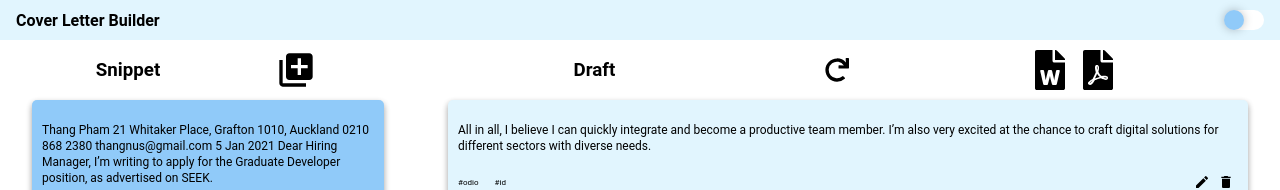
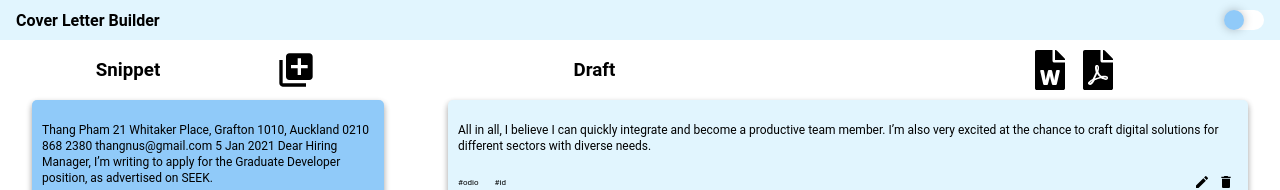
Before and after one commit to thangpham7793/resume-builder, a React (Create React App) app: page / in a window 1280 px wide. Shown: the top 190 px of the page. Built offline with nearby package versions, Linux system fonts and the light colour scheme.

Commit message:
Refactor icon props

```diff
--- a/src/containers/Board.tsx
+++ b/src/containers/Board.tsx
@@ -97,7 +97,6 @@ export const Board = () => {
   const { toggleTheme, theme } = useTheme();
   const convertIconsProps = [
     {
-      key: faker.random.uuid(),
       icon: (
         <ToggleableIcon
           Icon={({ fontSize, color }) => (
@@ -107,10 +106,8 @@ export const Board = () => {
         />
       ),
       onClick: () => convertToDoc(draft),
-      isDisabled: draft.length === 0,
     },
     {
-      key: faker.random.uuid(),
       icon: (
         <ToggleableIcon
           Icon={({ fontSize, color }) => (
@@ -120,14 +117,12 @@ export const Board = () => {
         />
       ),
       onClick: () => toggleTheme(),
-      isDisabled: draft.length === 0,
     },
   ];
 
   const { canUndo, canRedo } = useEditHistory();
   const editHistoryIconsProps = [
     {
-      key: faker.random.uuid(),
       icon: (
         <ToggleableIcon
           Icon={({ fontSize, color }) => (
@@ -138,28 +133,24 @@ export const Board = () => {
         />
       ),
       onClick: () => canUndo && undo(null),
-      isDisabled: !canUndo,
     },
     {
-      key: faker.random.uuid(),
       icon: (
         <ToggleableIcon
           Icon={({ fontSize, color }) => (
             <FaRedo fontSize={fontSize} color={color} />
           )}
           fontSize={theme.text.fontSize.l}
-          isDisabled={draft.length === 0}
+          isDisabled={!canRedo}
         />
       ),
       onClick: () => canRedo && redo(null),
-      isDisabled: !canRedo,
     },
   ];
 
   const { openAndSetModalContent } = useModalContext();
   const addNewIconProps = [
     {
-      key: faker.random.uuid(),
       icon: <MdLibraryAdd fontSize={theme.text.fontSize.xl} />,
       onClick: () => openAndSetModalContent(<SnippetForm />),
       isDisabled: false,
@@ -167,7 +158,7 @@ export const Board = () => {
   ];
 
   const renderIcons = (iconProps: typeof convertIconsProps) =>
-    iconProps.map((props) => <Icon {...props} />);
+    iconProps.map((props) => <Icon key={faker.random.uuid()} {...props} />);
 
   const onDragStart: OnSnippetDraggedHandler = ({ event, id, currentLane }) => {
     // text/plain is treated like a link
```
